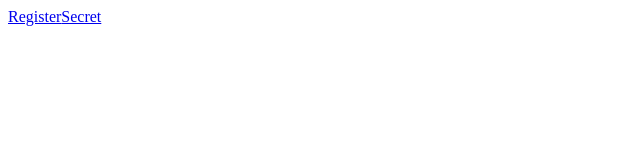
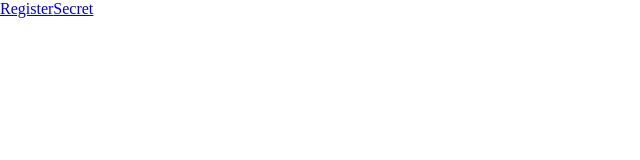
Before and after one commit to mathbertmes/angular-diy-6, an Angular app: page / in a window 1280 px wide. Shown: the top 160 px of the page, without its empty margins (0-640 px from the left). Built offline with nearby package versions, Linux system fonts and the light colour scheme.

Commit message:
main styles

```diff
--- a/src/styles.css
+++ b/src/styles.css
@@ -1 +1,13 @@
 /* You can add global styles to this file, and also import other style files */
+
+body{
+  margin: 0;
+  padding: 0;
+}
+
+.contentContainer{
+  height: calc(100vh - 100px);
+  display: flex;
+  justify-content: center;
+  align-items: center;
+}
```
